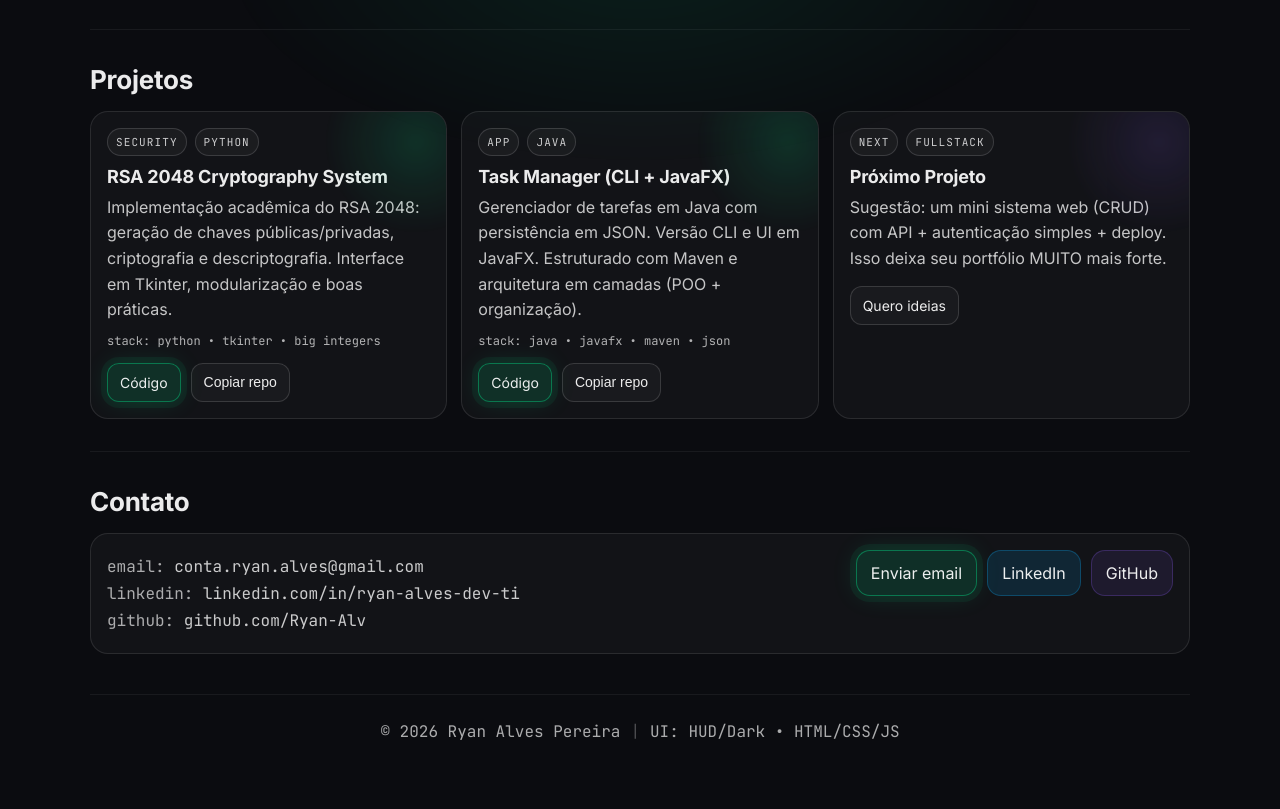
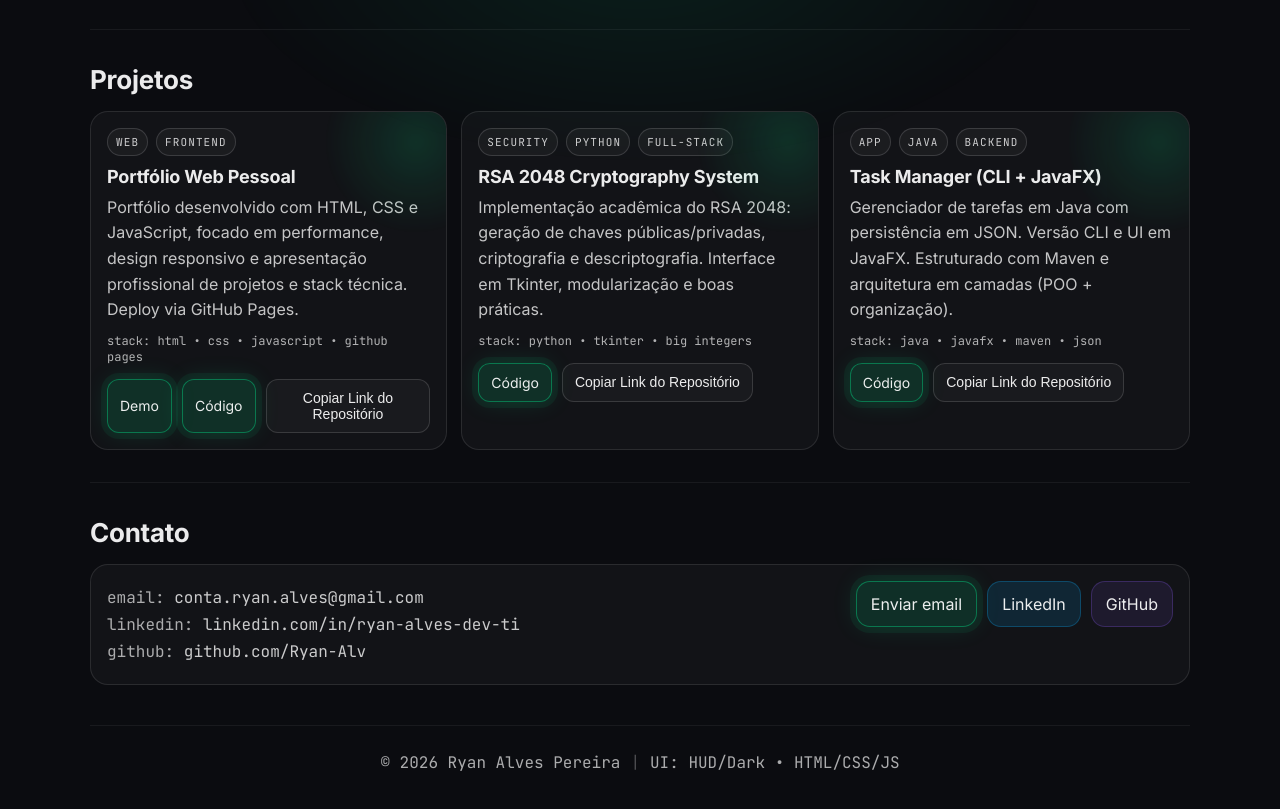
Before and after one commit to Ryan-Alv/portfolio, a plain HTML site: page index.html in a window 1280 px wide. Shown: the part 807-1616 px from the top of the page. Before the commit the page ends 1589 px from the top, so only its background shows below. Drawn offline with nearby package versions, Linux system fonts and the light colour scheme.

Commit message:
fix: move site files to repo root

```diff
--- a/portfolio/index.html
+++ b/index.html
@@ -59,7 +59,7 @@
 
         <div class="hero-actions">
           <a class="btn primary" href="#projects">Ver projetos</a>
-          <a class="btn danger" href="assets/CV-Ryan-Alves.pdf" target="_blank" rel="noreferrer">Currículo (PDF)</a>
+          <a class="btn danger" href="assets/Ryan_Alves_Curriculo.pdf" target="_blank" rel="noreferrer">Currículo (PDF)</a>
           <a class="btn ghost" href="https://github.com/Ryan-Alv" target="_blank" rel="noreferrer">GitHub</a>
           <a class="btn ghost linkedin" href="https://linkedin.com/in/ryan-alves-dev-ti" target="_blank" rel="noreferrer">LinkedIn</a>
         </div>
@@ -153,9 +153,50 @@
 
       <div class="project-grid">
         <article class="project">
+        <div class="project-top">
+        <span class="project-tag">WEB</span>
+        <span class="project-tag">FRONTEND</span>
+        </div>
+
+        <h3>Portfólio Web Pessoal</h3>
+        <p>
+            Portfólio desenvolvido com HTML, CSS e JavaScript, focado em performance,
+            design responsivo e apresentação profissional de projetos e stack técnica.
+            Deploy via GitHub Pages.
+        </p>
+
+        <div class="project-meta mono">
+            <span>stack: html • css • javascript • github pages</span>
+            </div>
+
+        <div class="project-actions">
+            <a
+                class="btn small primary"
+                href="https://ryan-alv.github.io/portfolio"
+                target="_blank"
+                rel="noreferrer"
+            >
+                Demo
+                </a>
+
+                <a
+                class="btn small primary"
+                href="https://github.com/Ryan-Alv/portfolio"
+                target="_blank"
+                rel="noreferrer"
+            >
+            Código
+            </a>
+
+            <button class="btn small" data-copy="portfolio">Copiar Link do Repositório</button>
+        </div>
+        </article>
+        <!-- Projeto Criptografia RSA 2048 Bits -->
+        <article class="project">
           <div class="project-top">
             <span class="project-tag">SECURITY</span>
             <span class="project-tag">PYTHON</span>
+            <span class="project-tag">FULL-STACK</span>
           </div>
 
           <h3>RSA 2048 Cryptography System</h3>
@@ -172,14 +213,15 @@
             <a class="btn small primary" href="https://github.com/Ryan-Alv/Projeto-de-Criptografia-RSA-2048-Bits" target="_blank" rel="noreferrer">
               Código
             </a>
-            <button class="btn small" data-copy="rsa">Copiar repo</button>
+            <button class="btn small" data-copy="rsa">Copiar Link do Repositório</button>
           </div>
         </article>
-
+        <!-- Projeto Java Gerenciador de Tarefas -->
         <article class="project">
           <div class="project-top">
             <span class="project-tag">APP</span>
             <span class="project-tag">JAVA</span>
+            <span class="project-tag">BACKEND</span>
           </div>
 
           <h3>Task Manager (CLI + JavaFX)</h3>
@@ -196,26 +238,9 @@
             <a class="btn small primary" href="https://github.com/Ryan-Alv/task-manager-java" target="_blank" rel="noreferrer">
               Código
             </a>
-            <button class="btn small" data-copy="task">Copiar repo</button>
+            <button class="btn small" data-copy="task">Copiar Link do Repositório</button>
           </div>
         </article>
-
-        <!-- Cards “slots” para adicionar mais projetos -->
-        <article class="project project-empty">
-          <div class="project-top">
-            <span class="project-tag">NEXT</span>
-            <span class="project-tag">FULLSTACK</span>
-          </div>
-          <h3>Próximo Projeto</h3>
-          <p>
-            Sugestão: um mini sistema web (CRUD) com API + autenticação simples + deploy.
-            Isso deixa seu portfólio MUITO mais forte.
-          </p>
-          <div class="project-actions">
-            <a class="btn small" href="#contact">Quero ideias</a>
-          </div>
-        </article>
-      </div>
     </section>
 
     <!-- CONTACT -->
--- a/portfolio/script.js
+++ b/script.js
@@ -26,7 +26,9 @@ mobileNav?.addEventListener("click", (e) => {
 const repoMap = {
   rsa: "https://github.com/Ryan-Alv/Projeto-de-Criptografia-RSA-2048-Bits",
   task: "https://github.com/Ryan-Alv/task-manager-java",
+  portfolio: "https://github.com/Ryan-Alv/portfolio",
 };
+
 
 document.querySelectorAll("[data-copy]").forEach((btn) => {
   btn.addEventListener("click", async () => {
```
Also changed, not shown: style.css (renamed from portfolio/style.css), 2 other files.
